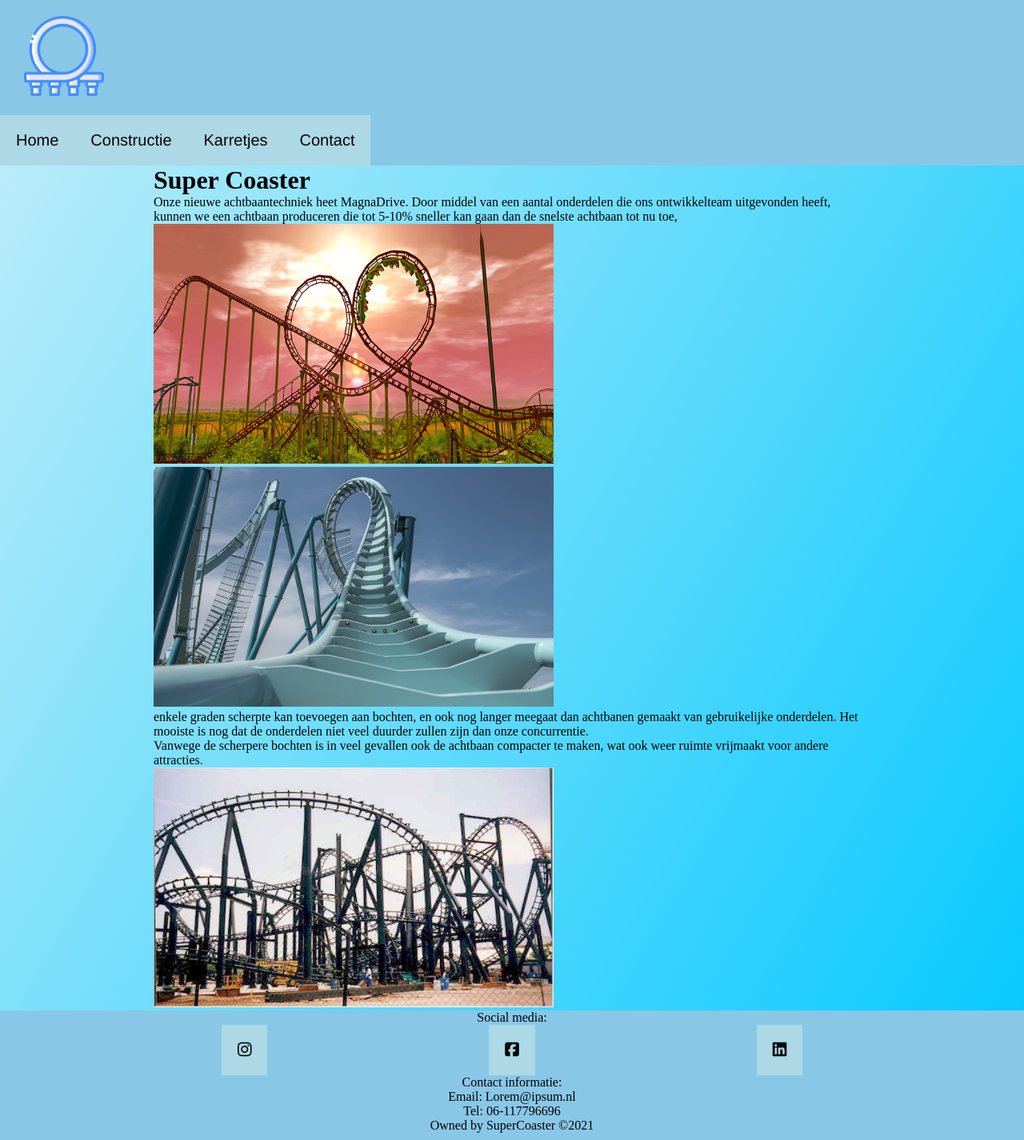
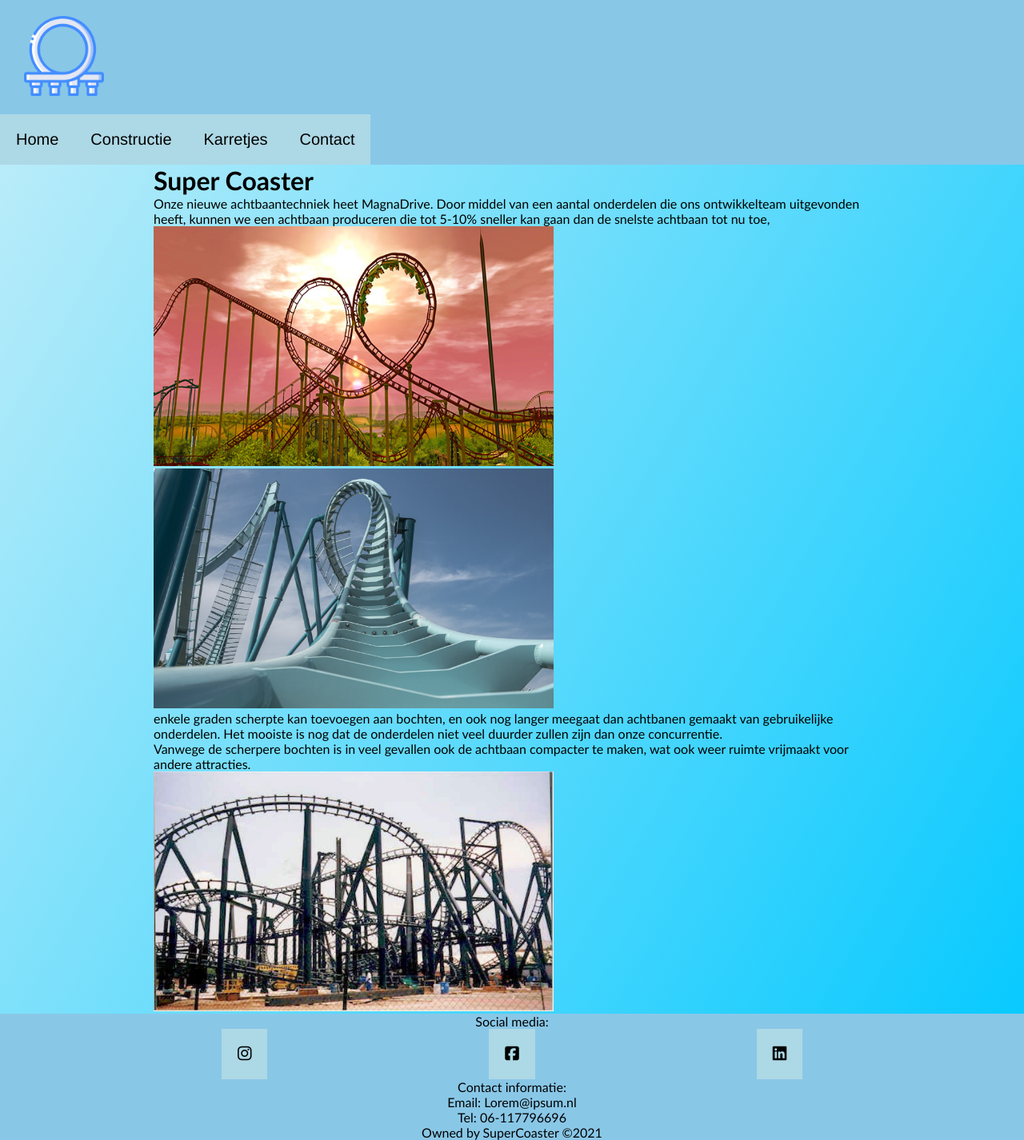
Before and after one commit to Koen-Smit/SuperCoaster-NV, a PHP site: page /index.php in a window 1280 px wide. Shown: the whole page at 80% size. Run offline with PHP 8.4, Linux system fonts and the light colour scheme; some libraries are stand-ins or nearby versions.

Commit message:
changed font of whole site

```diff
--- a/css/main.css
+++ b/css/main.css
@@ -7,6 +7,7 @@
 
 body{
   background-image: linear-gradient(120deg, #c4eef9 0%, #00c8ff 100%);
+  font-family: 'Gill Sans', 'Gill Sans MT', Calibri, 'Trebuchet MS', sans-serif
 }
 
 @import url('https://fonts.googleapis.com/css2?family=Caveat&family=Dela+Gothic+One&family=Orbitron&display=swap');
```
